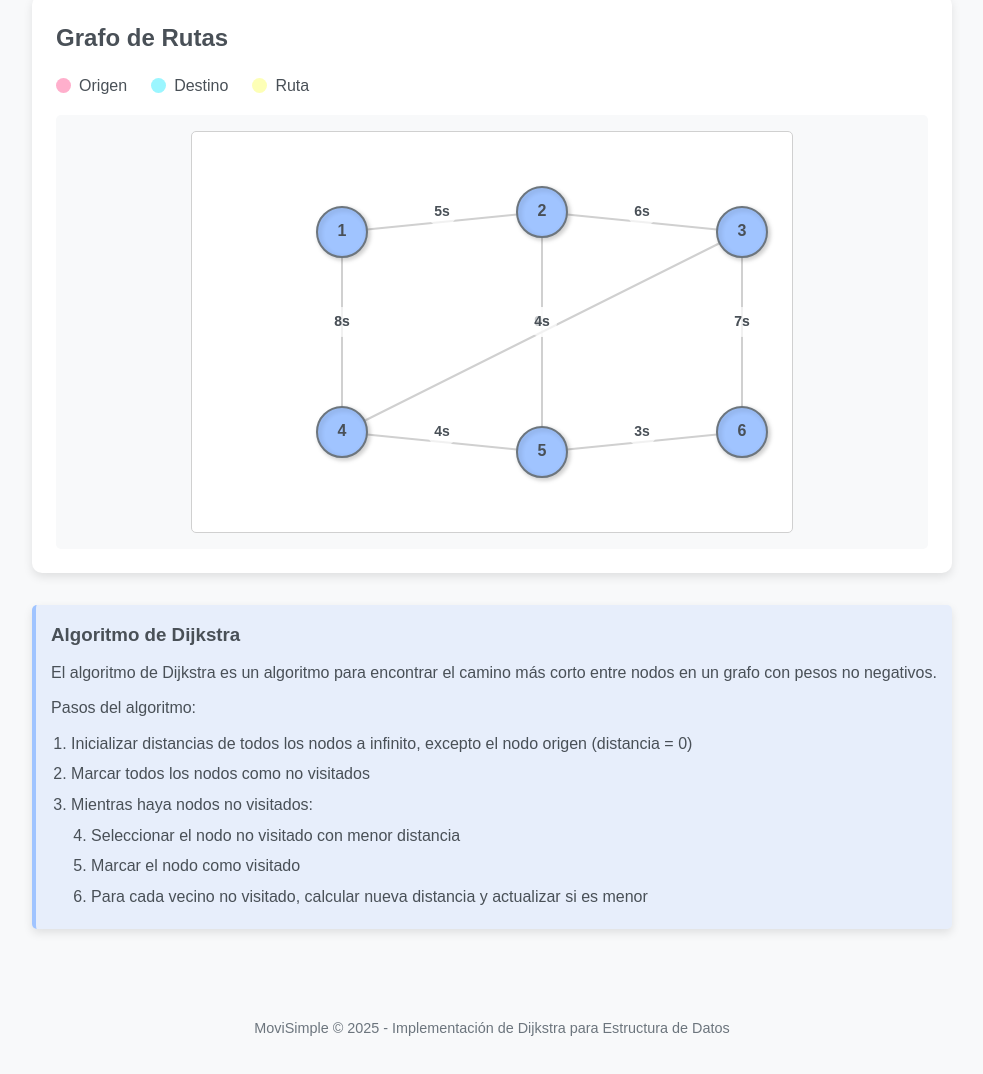
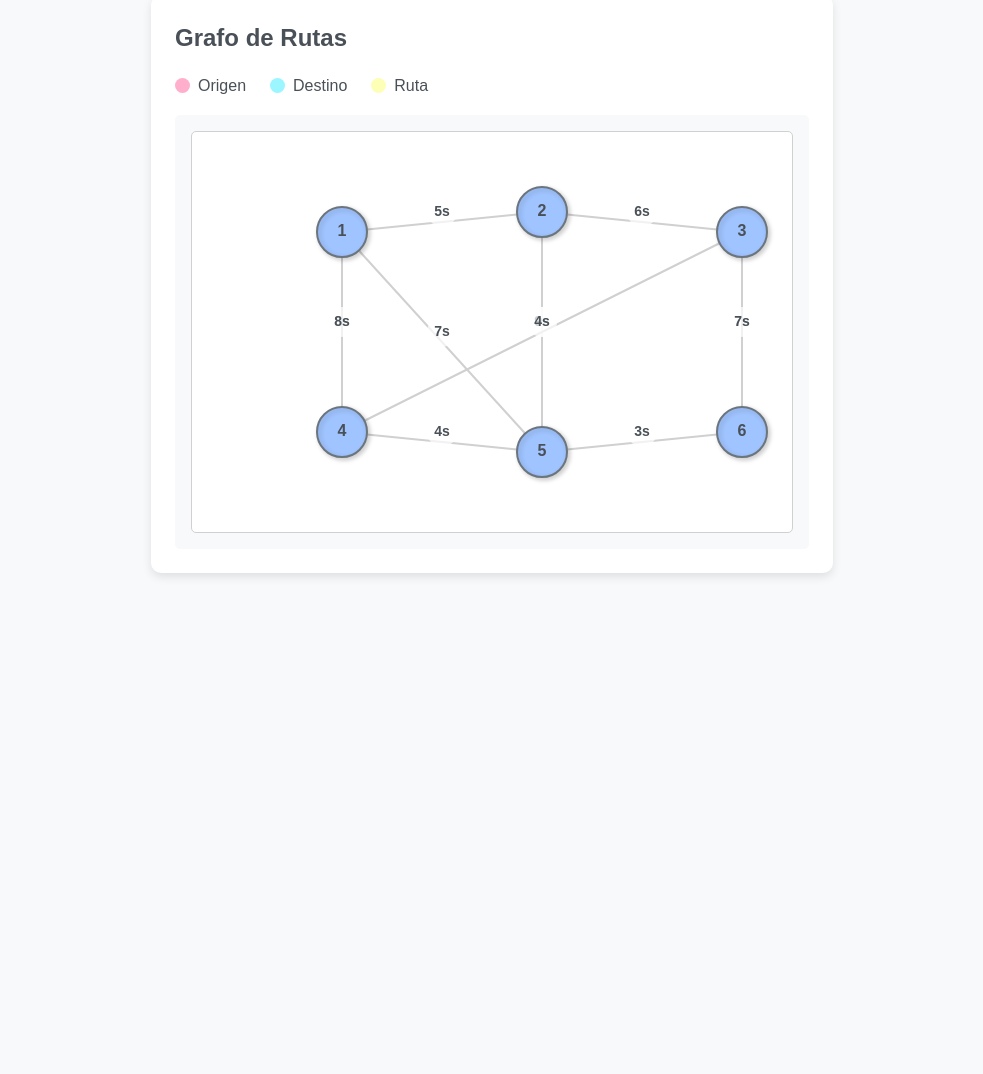
Before and after one commit to MapacheLoC0/MoviSimple, a plain HTML site: page main.html in a window 1280 px wide. Shown: the part 400-1474 px from the top of the page, without its empty margins (148-1131 px from the left). After the commit the page ends 1037 px from the top, so only its background shows below. Drawn offline with Linux system fonts and the light colour scheme; sample sign-in values are in the browser's storage.

Commit message:
Añadiendo una animación para la ruta y otras modificaciones

```diff
--- a/js/graph.js
+++ b/js/graph.js
@@ -27,16 +27,17 @@ class GraphSimple {
     loadEdges() {
         // Formato: [origen, destino, peso en segundos]
         const edges = [
-            [0, 1, 5],  // Nodo 0 a Nodo 1, 5 segundos
-            [0, 3, 8],  // Nodo 0 a Nodo 3, 8 segundos
-            [1, 2, 6],  // Nodo 1 a Nodo 2, 6 segundos
-            [1, 4, 9],  // Nodo 1 a Nodo 4, 9 segundos
-            [2, 3, 4],  // Nono 2 a Nodo 3, 4 segundos
-            [2, 5, 7],  // Nodo 2 a Nodo 5, 7 segundos
-            [3, 4, 4],  // Nodo 3 a Nodo 4, 4 segundos
-            [3, 0, 8],  // Nodo 3 a Nodo 0, 8 segundos (bidireccional)
-            [4, 5, 3],  // Nodo 4 a Nodo 5, 3 segundos
-            [5, 2, 7]   // Nodo 5 a Nodo 2, 7 segundos (bidireccional)
+            [0, 1, 5],  // Nodo 1 a Nodo 2, 5 segundos
+            [0, 3, 8],  // Nodo 1 a Nodo 4, 8 segundos
+            [0, 4, 7],  // Nodo 1 a Nodo 5, 7 segundos
+            [1, 2, 6],  // Nodo 2 a Nodo 3, 6 segundos
+            [1, 4, 9],  // Nodo 2 a Nodo 5, 9 segundos
+            [2, 3, 4],  // Nono 3 a Nodo 4, 4 segundos
+            [2, 5, 7],  // Nodo 3 a Nodo 6, 7 segundos
+            [3, 4, 4],  // Nodo 4 a Nodo 5, 4 segundos
+            [3, 0, 8],  // Nodo 4 a Nodo 1, 8 segundos (bidireccional)
+            [4, 5, 3],  // Nodo 5 a Nodo 6, 3 segundos
+            [5, 2, 7]   // Nodo 6 a Nodo 3, 7 segundos (bidireccional)
 
         ];
 
@@ -410,12 +411,18 @@ function calculateRoute() {
         routeInfo.classList.remove('hidden');
     }
 
-    // Iniciar animación
+    // Iniciar animación con el nuevo método
     animateRoute(path, totalTime);
 }
 
+// Variable para controlar la animación
+let animationInProgress = false;
+
 // Función para animar la ruta
 function animateRoute(path, totalTime) {
+    // Indicar que la animación está en progreso
+    animationInProgress = true;
+
     const routeResults = document.getElementById('route-results');
     const progressFill = document.getElementById('progress-fill');
     const progressText = document.getElementById('progress-text');
@@ -462,12 +469,15 @@ function animateRoute(path, totalTime) {
         } else {
             // Mostrar resultados al finalizar
             showResults(totalTime);
+            // Indicar que la animación ha terminado
+            animationInProgress = false;
         }
     }
 
     // Iniciar animación
     requestAnimationFrame(animate);
 }
+
 
 // Función para mostrar resultados
 function showResults(totalTime) {
@@ -488,6 +498,12 @@ function showResults(totalTime) {
 
 // Función para reiniciar la ruta
 function resetRoute() {
+    // Si hay una animación en progreso, no hacer nada
+    if (animationInProgress) {
+        showMessage('Hay una animación en progreso. Espera a que termine.', true);
+        return;
+    }
+
     const originSelect = document.getElementById('origin-select');
     const destinationSelect = document.getElementById('destination-select');
     const routeInfo = document.getElementById('route-info');
--- a/main.html
+++ b/main.html
@@ -97,24 +97,8 @@
                 </div>
             </section>
 
-            <section class="dijkstra-explanation">
-                <h3>Algoritmo de Dijkstra</h3>
-                <p>El algoritmo de Dijkstra es un algoritmo para encontrar el camino más corto entre nodos en un grafo con pesos no negativos.</p>
-                <p>Pasos del algoritmo:</p>
-                <ol>
-                    <li>Inicializar distancias de todos los nodos a infinito, excepto el nodo origen (distancia = 0)</li>
-                    <li>Marcar todos los nodos como no visitados</li>
-                    <li>Mientras haya nodos no visitados:</li>
-                    <li class="sub-item">Seleccionar el nodo no visitado con menor distancia</li>
-                    <li class="sub-item">Marcar el nodo como visitado</li>
-                    <li class="sub-item">Para cada vecino no visitado, calcular nueva distancia y actualizar si es menor</li>
-                </ol>
-            </section>
         </main>
 
-        <footer class="main-footer">
-            <p>MoviSimple &copy; 2025 - Implementación de Dijkstra para Estructura de Datos</p>
-        </footer>
     </div>
 
     <script src="js/session.js"></script>
```
Also changed, not shown: index.html (+1 -2 lines).
